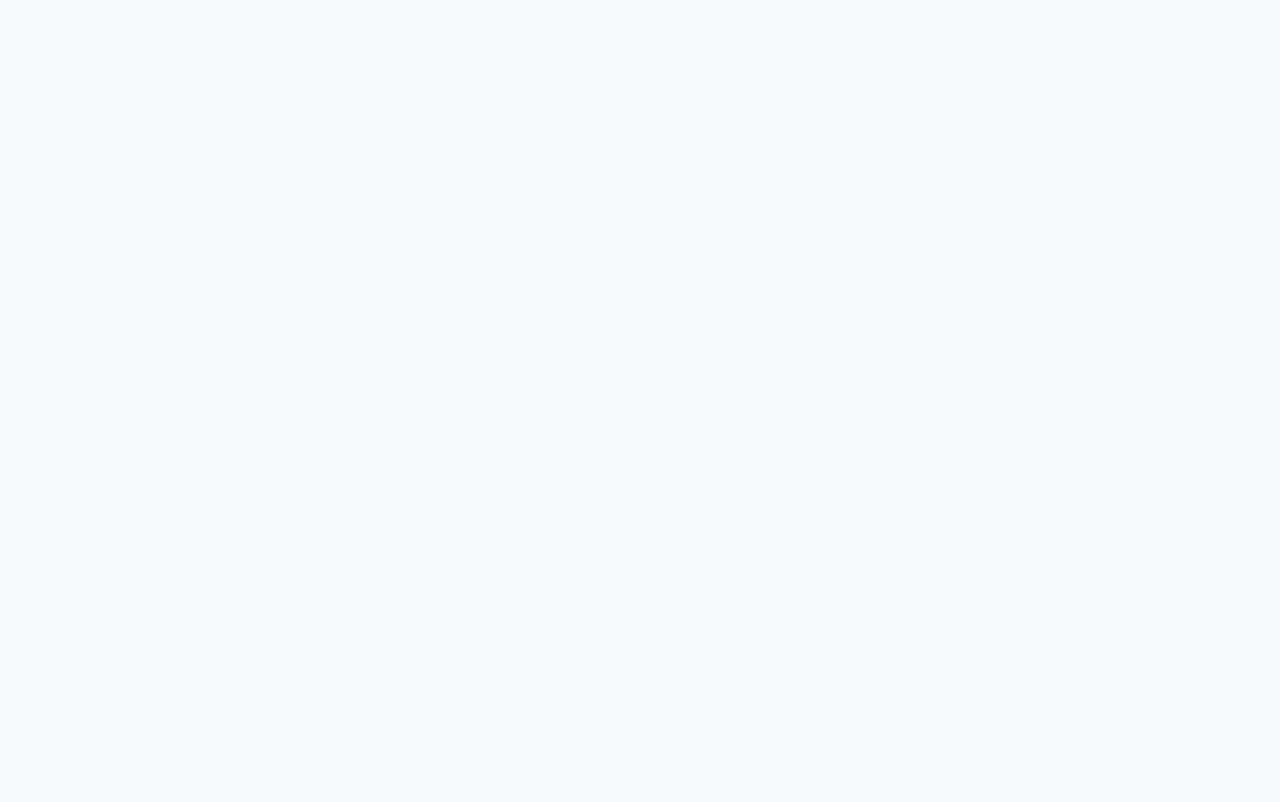
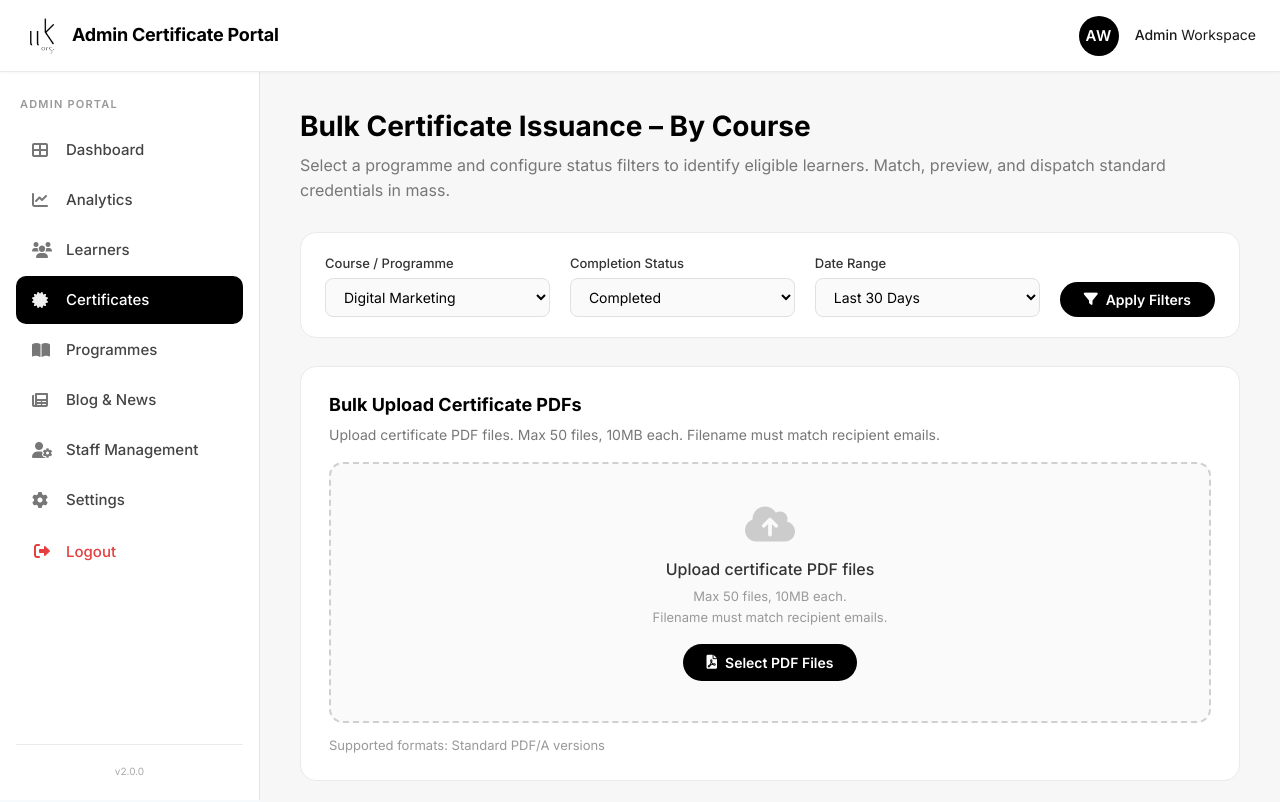
Before and after one commit to IIK-Organisation-NPO/IIK-portal-platform, a React (Vite) app: page /admin-bulkCertificates in a window 1280 px wide. Before the commit this address had no page. Shown: the top 802 px of the page. Built offline with nearby package versions, Linux system fonts and the light colour scheme; a web font is replaced by a local one.

Commit message:
fixed certificates routing

```diff
--- a/src/routes/AppRoutes.jsx
+++ b/src/routes/AppRoutes.jsx
@@ -38,8 +38,8 @@ const AppRoutes = () => {
         <Route path="/admin-dashboard" element={<AdminDashboard />} />
         <Route path="/admin/learners" element={<AdminLearners />} />
         <Route path="/admin/interested-learners" element={<AdminInterestedLearners />} />
-        <Route path="/admin/certificates" element={<Admin_Certificates />} />
-        <Route path="/admin/bulk-upload" element={<Admin_BulkUpload />} />
+        <Route path="/admin-certificates" element={<Admin_Certificates />} />
+        <Route path="/admin-bulkCertificates" element={<Admin_BulkUpload />} />
 
       </Routes>
     </Router>
```
